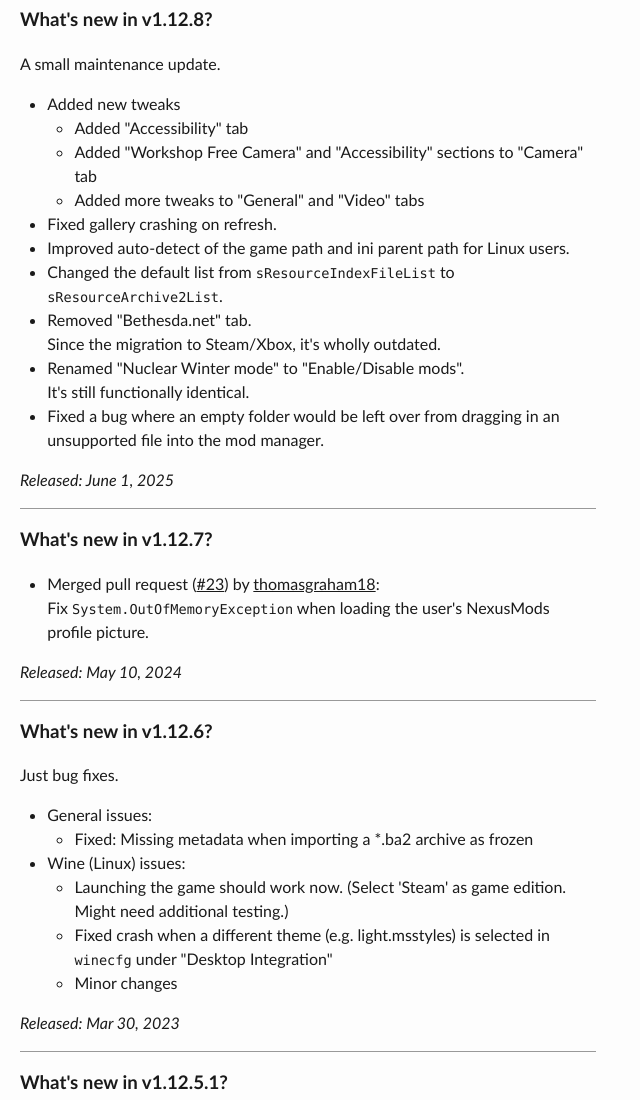
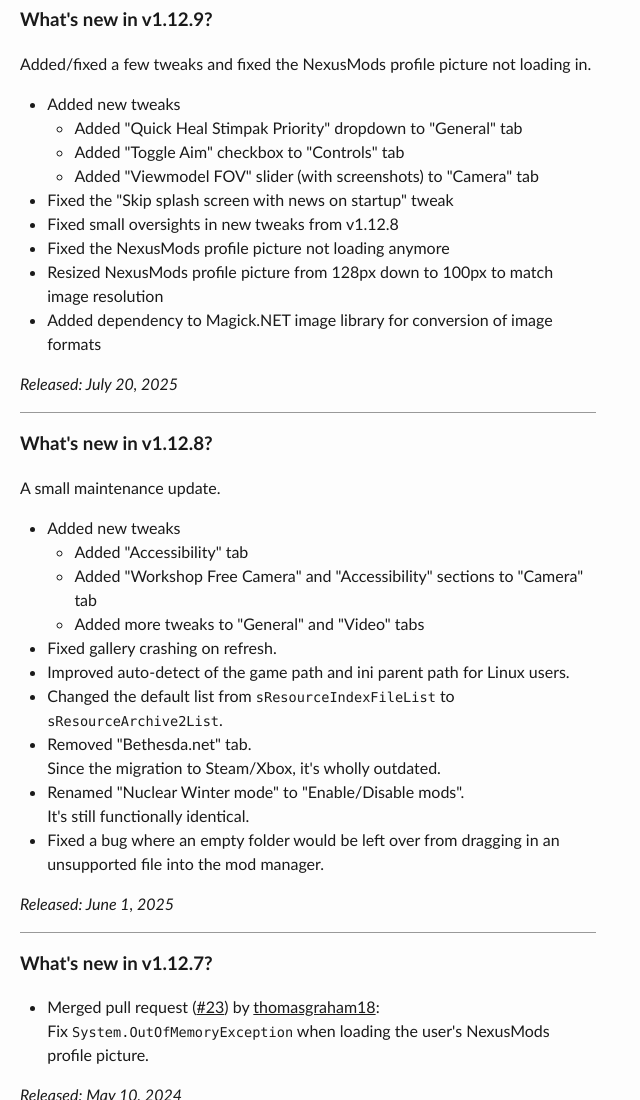
Before and after one commit to FelisDiligens/felisdiligens.github.io, a plain HTML site: page Fo76ini/whatsnew.html in a window 1280 px wide. Shown: the top 1100 px of the page, without its empty margins (0-640 px from the left). Drawn offline with Linux system fonts and the light colour scheme.

Commit message:
Update from https://github.com/FelisDiligens/Fallout76-QuickConfiguration/commit/2fe304c9eec0e08e939319fb2adfbce905e93846

```diff
--- a/Fo76ini/whatsnew.html
+++ b/Fo76ini/whatsnew.html
@@ -30,6 +30,26 @@
   <script src="https://cdn.jsdelivr.net/npm/details-polyfill@1/index.min.js"></script>
 </head>
 <body>
+<h3 id="whats-new-in-v1129">What's new in v1.12.9?</h3>
+<p>Added/fixed a few tweaks and fixed the NexusMods profile picture not
+loading in.</p>
+<ul>
+<li>Added new tweaks
+<ul>
+<li>Added "Quick Heal Stimpak Priority" dropdown to "General" tab</li>
+<li>Added "Toggle Aim" checkbox to "Controls" tab</li>
+<li>Added "Viewmodel FOV" slider (with screenshots) to "Camera" tab</li>
+</ul></li>
+<li>Fixed the "Skip splash screen with news on startup" tweak</li>
+<li>Fixed small oversights in new tweaks from v1.12.8</li>
+<li>Fixed the NexusMods profile picture not loading anymore</li>
+<li>Resized NexusMods profile picture from 128px down to 100px to match
+image resolution</li>
+<li>Added dependency to Magick.NET image library for conversion of image
+formats</li>
+</ul>
+<p><em>Released: July 20, 2025</em></p>
+<hr />
 <h3 id="whats-new-in-v1128">What's new in v1.12.8?</h3>
 <p>A small maintenance update.</p>
 <ul>
```
Also changed, not shown: Fo76ini/whatsnewdark.html (+20 -0 lines).
